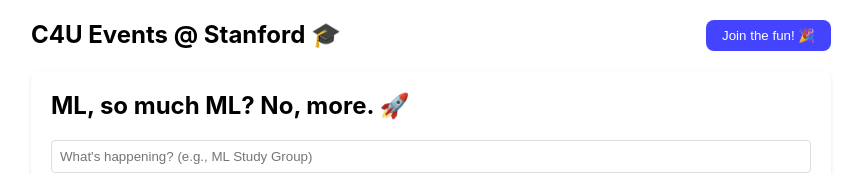
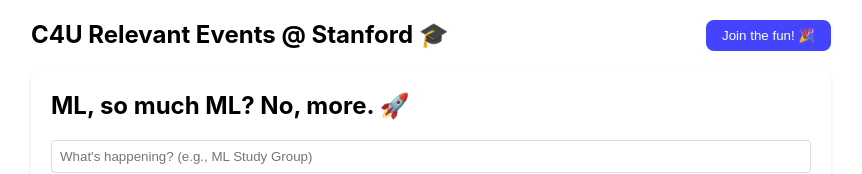
Before and after one commit to errai34/c4u-events-hub, a React (Create React App) app: page / in a window 1280 px wide. Shown: the top 174 px of the page, without its empty margins (209-1071 px from the left). Built offline with nearby package versions, Linux system fonts and the light colour scheme; no server answers; the database is empty.

Commit message:
making some basic changes

```diff
--- a/src/App.js
+++ b/src/App.js
@@ -140,7 +140,7 @@
     <div style={{ maxWidth: '800px', margin: '0 auto', padding: '20px' }}>
       {/* Header */}
       <div style={{ display: 'flex', justifyContent: 'space-between', marginBottom: '20px' }}>
-        <h1 style={{ fontSize: '24px', margin: 0 }}>C4U Events @ Stanford 🎓</h1>
+        <h1 style={{ fontSize: '24px', margin: 0 }}>C4U Relevant Events @ Stanford 🎓</h1>
         {name ? (
           <div>
             Hi, {name}! 👋
```
